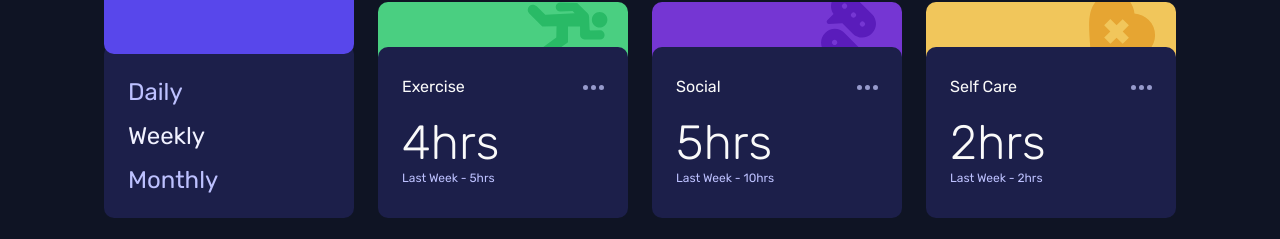
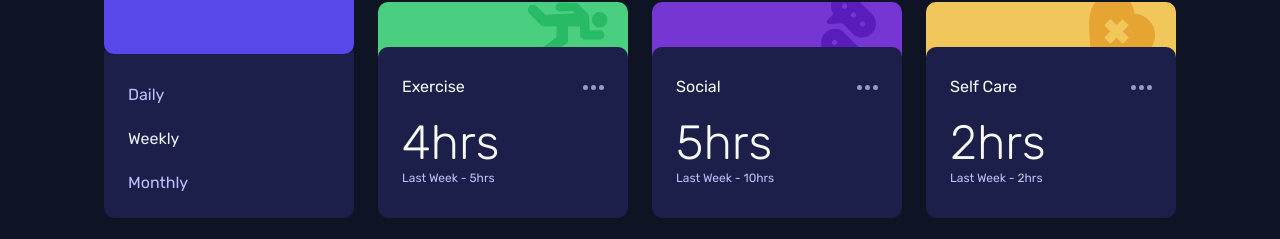
Before and after one commit to ronaldo-bguimaraes/time-tracking-dashboard, a website with bundled scripts: page index.html in a window 1280 px wide. Shown: the part 391-630 px from the top of the page. Built offline with nearby package versions, Linux system fonts and the light colour scheme.

Commit message:
Update .link font-size

```diff
--- a/styles/index.scss
+++ b/styles/index.scss
@@ -88,6 +88,7 @@ html {
                   font-weight: 400;
 
                   .link {
+                    font-size: 1.0rem;
                     text-decoration: none;
                     color: hsl(236, 100%, 87%);
                     transition: color 0.1s;
```
Also changed, not shown: styles/index.css.
